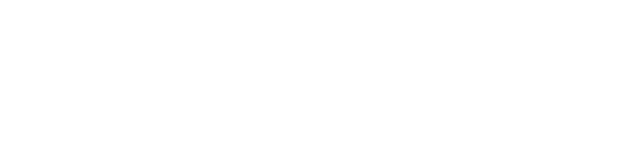
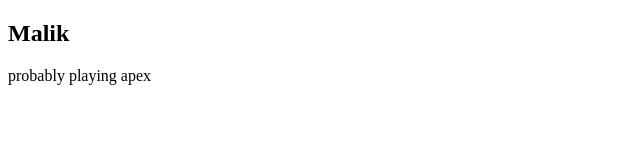
Before and after one commit to sympleMAlik/sympleMalik.github.io, a plain HTML site: page index.html in a window 1280 px wide. Shown: the whole page, without its empty margins (0-640 px from the left). Drawn offline with Linux system fonts and the light colour scheme.

Commit message:
going to update soon

```diff
--- a/index.html
+++ b/index.html
@@ -7,7 +7,15 @@
   <body>
     <div>
       <nav></nav>
-      <main></main>
+      <main>
+        <div>
+
+      </div>
+        <div>
+<h2>Malik</h2>
+ <p>probably playing apex</p>
+     </div>
+    </main>
     </div>
   </body>
 </html>
```
